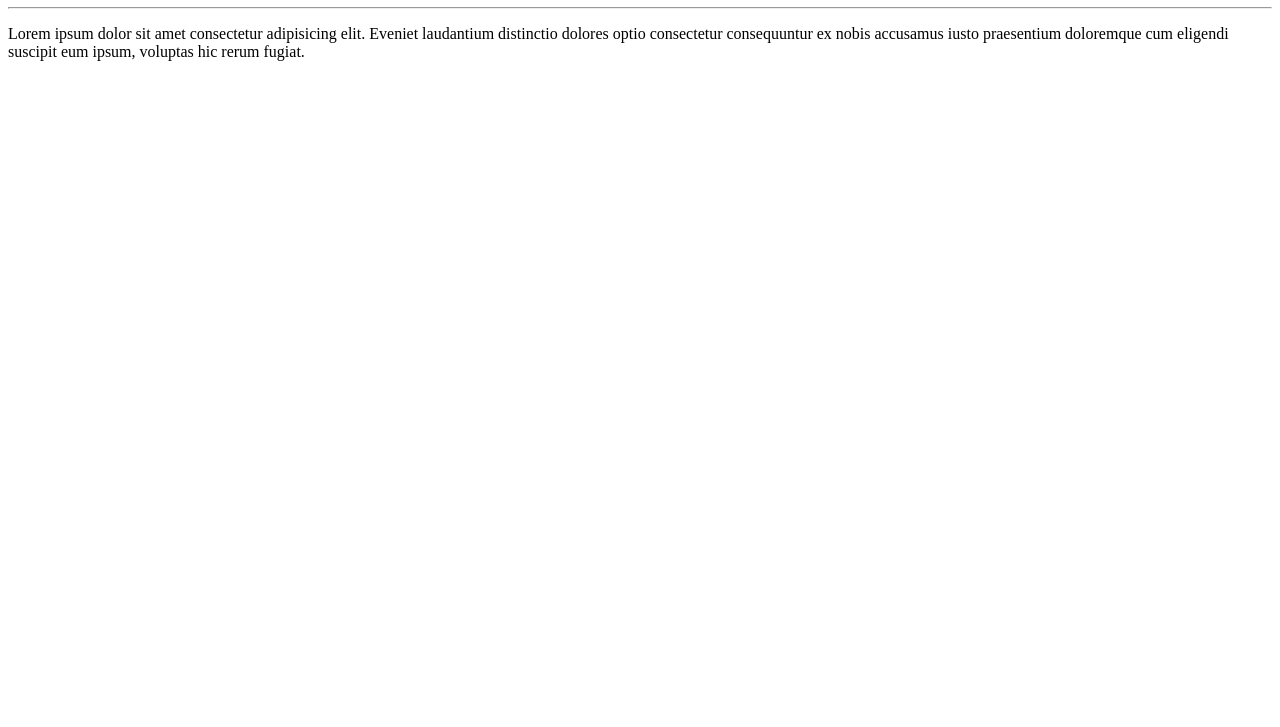
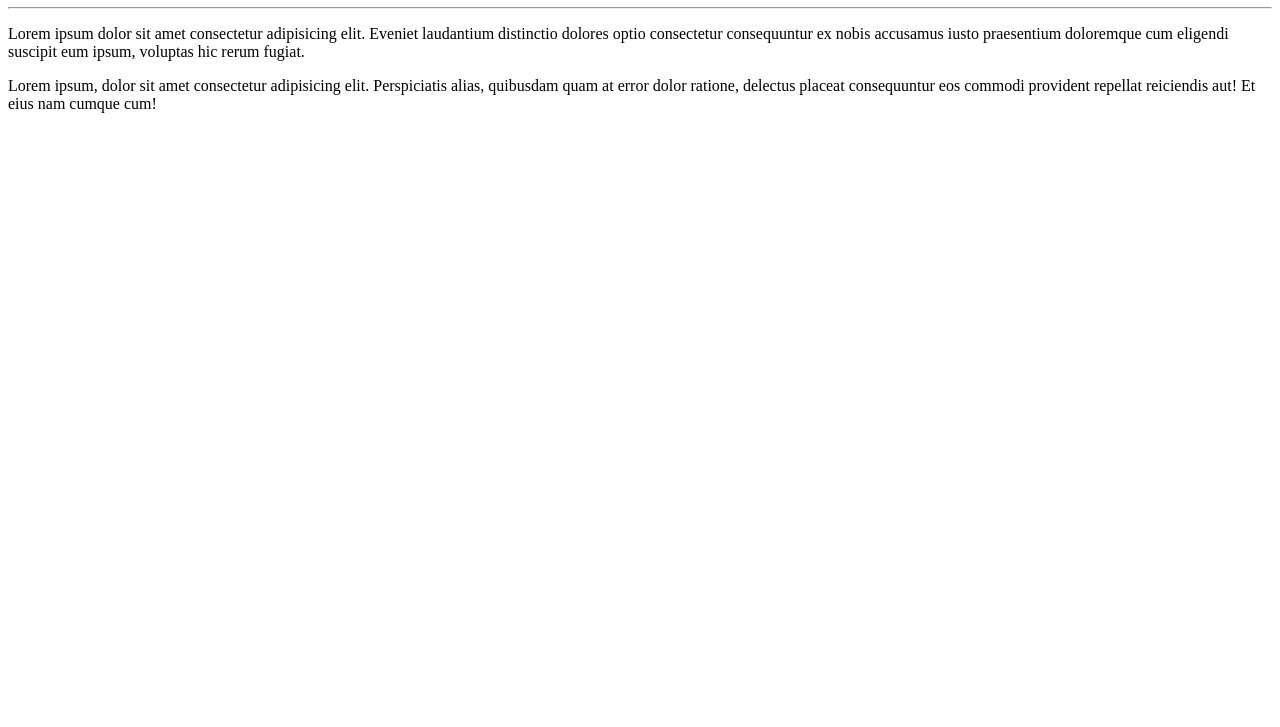
Before and after one commit to marcelavital/ola-mundo, a plain HTML site: page site exemplo/index.html in a window 1280 px wide. Shown: the part 73-800 px from the top of the page. Drawn offline with Linux system fonts and the light colour scheme.

Commit message:
adicionei um paragrafo

```diff
--- a/site exemplo/index.html
+++ b/site exemplo/index.html
@@ -10,5 +10,7 @@
     <hr>
     <p>Lorem ipsum dolor sit amet consectetur adipisicing elit. Eveniet laudantium distinctio dolores optio consectetur consequuntur ex nobis accusamus iusto praesentium doloremque cum eligendi suscipit eum ipsum, voluptas hic rerum fugiat.</p>
 
+    <p>Lorem ipsum, dolor sit amet consectetur adipisicing elit. Perspiciatis alias, quibusdam quam at error dolor ratione, delectus placeat consequuntur eos commodi provident repellat reiciendis aut! Et eius nam cumque cum!</p>
+
 </body>
 </html>
```
